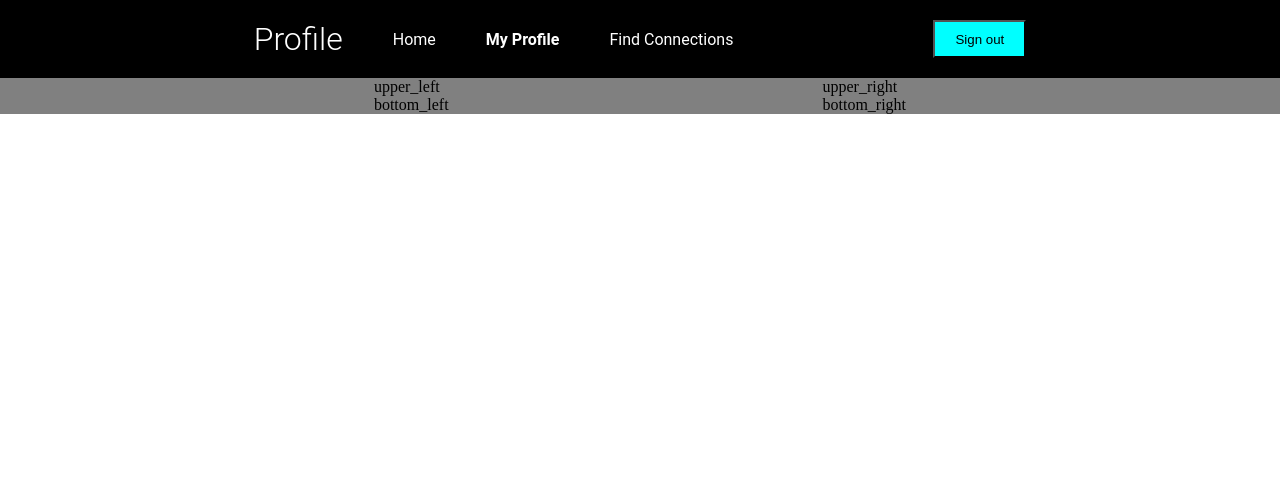
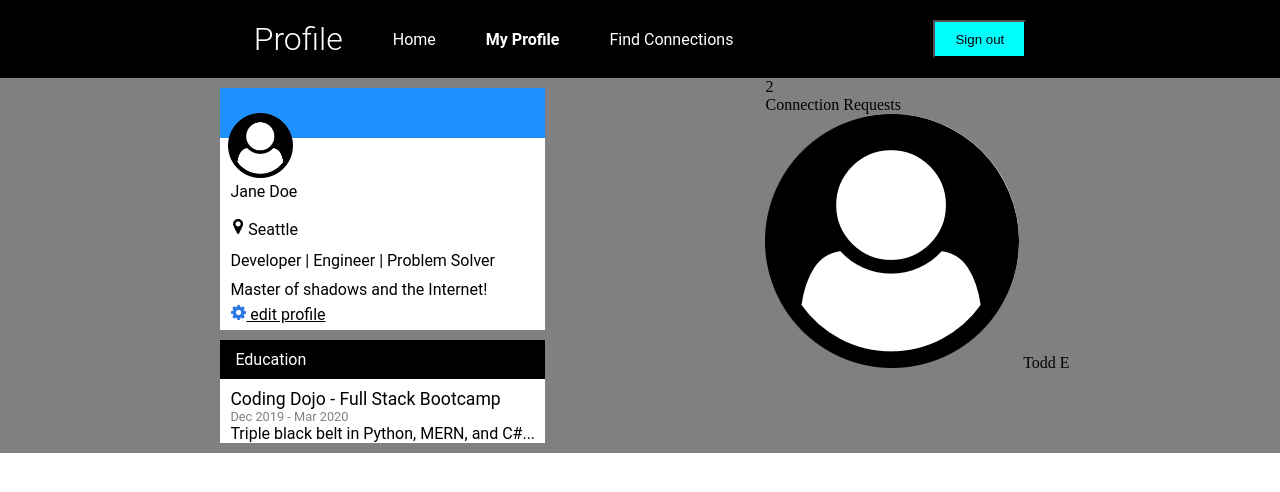
Before and after one commit to newjackjack/WebFundamentals, a plain HTML site: page profile_page/index.html in a window 1280 px wide. Drawn offline with Linux system fonts and the light colour scheme.

Commit message:
Right column

```diff
--- a/profile_page/index.html
+++ b/profile_page/index.html
@@ -18,19 +18,43 @@
     </div>
     <div class="bottom_row">
         <div class="left_column">
-            <div class="upper_left">
-                upper_left
+            <div class="upper_left"><!--This should be the profile block-->
+                <div class="profile_page_top"></div>
+                <div class="profile_page_bottom">
+                    <img src="user-circle.png" alt="user icon" class="icon">
+                    <ul class="profile_page_list">
+                        <li class="profile_name">Jane Doe</li>
+                        <li class="location"><img src="map-marker.png" alt="map icon"> Seattle</li>
+                        <li class="title">Developer | Engineer | Problem Solver</li>
+                        <li class="line_of_intro">Master of shadows and the Internet!</li>
+                        <li class="edit_profile"><img src="gear.png" alt="gear icon"> edit profile</li>
+                    </ul>
+                </div>
             </div>
-            <div class="bottom_left">
-                bottom_left
+            <div class="bottom_left"><!--This should be the education block-->
+                <div class="edu_bar">
+                    Education
+                </div>
+                <ul class="edu_list">
+                    <li class="edu_ins">Coding Dojo - Full Stack Bootcamp</li>
+                    <li class="time_period">Dec 2019 - Mar 2020</li>
+                    <li>Triple black belt in Python, MERN, and C#...</li>
+                </ul>
             </div>
         </div>
         <div class="right_column">
-            <div class="upper_right">
-                upper_right
+            <div class="upper_right"><!--This should be the connection request block-->
+                <div class="upright_topbar">
+                    <div class="num_pop">2</div>
+                    <div class="connection_req">Connection Requests</div>
+                </div>
+                <div class="connection_req_bottom">
+                    <p class="top_column_1"><img src="user-circle.png" alt="user icon"> Todd E</p>
+
+                </div>
             </div>
-            <div class="bottom_right">
-                bottom_right
+            <div class="bottom_right"><!--This should be the connection block-->
+
             </div>
         </div>
     </div>
--- a/profile_page/style.css
+++ b/profile_page/style.css
@@ -36,3 +36,90 @@ button{
     /* gap: 50px; */
 }
 /*Profile block: 1. top_bar and icon 2. bottom list of contents*/
+/* .left_column{
+
+} */
+.upper_left{
+    font-family: 'Roboto', sans-serif;
+    list-style-type: none;
+    background-color: white;
+    margin:10px;
+}
+.profile_page_top{
+    background-color: dodgerblue;
+    height: 50px;
+}
+.icon{
+    width: 20%;
+    position:relative;
+    top:-25px;
+    left: 8px;
+
+}
+.profile_page_bottom{
+    background-color: white;
+    border-color: black;
+    /* margin: 0 auto; */
+}
+.profile_page_list{
+    list-style-type: none;
+    background-color: white;
+    padding:10px;
+    /* position:relative;
+    top: -5px;
+    left: 8px; */
+}
+.profile_name{
+    position:relative;
+    top:-35px;
+}
+.location{
+    position:relative;
+    margin:2px;
+    top:-20px;
+    align-items:top;
+}
+.location > img{
+    width: 10px;
+    margin:1px;
+    /* display:flex; */
+}
+
+.title{
+    position:relative;
+    top:-10px;
+}
+.edit_profile{
+    text-decoration: underline;
+    position:relative;
+    margin:1px;
+    top:5px;
+    align-items:top;
+}
+.edit_profile > img{
+    width: 15px;
+    align-items: center;
+}
+
+.bottom_left{
+    font-family: 'Roboto', sans-serif;
+    background-color: white;
+    margin: 10px
+}
+.edu_bar{
+    background-color: black;
+    color:white;
+    padding: 10px 15px;
+}
+.edu_list{
+    list-style-type: none;
+    margin:10px
+}
+.edu_ins{
+    font-size: 1.1em;
+}
+.time_period{
+    font-size: 0.8em;
+    color: gray;
+}
+/* Right Column */
```
Also changed, not shown: profile_page/accept-circle.png (added), profile_page/close-circle.png (added), 1 other file.
